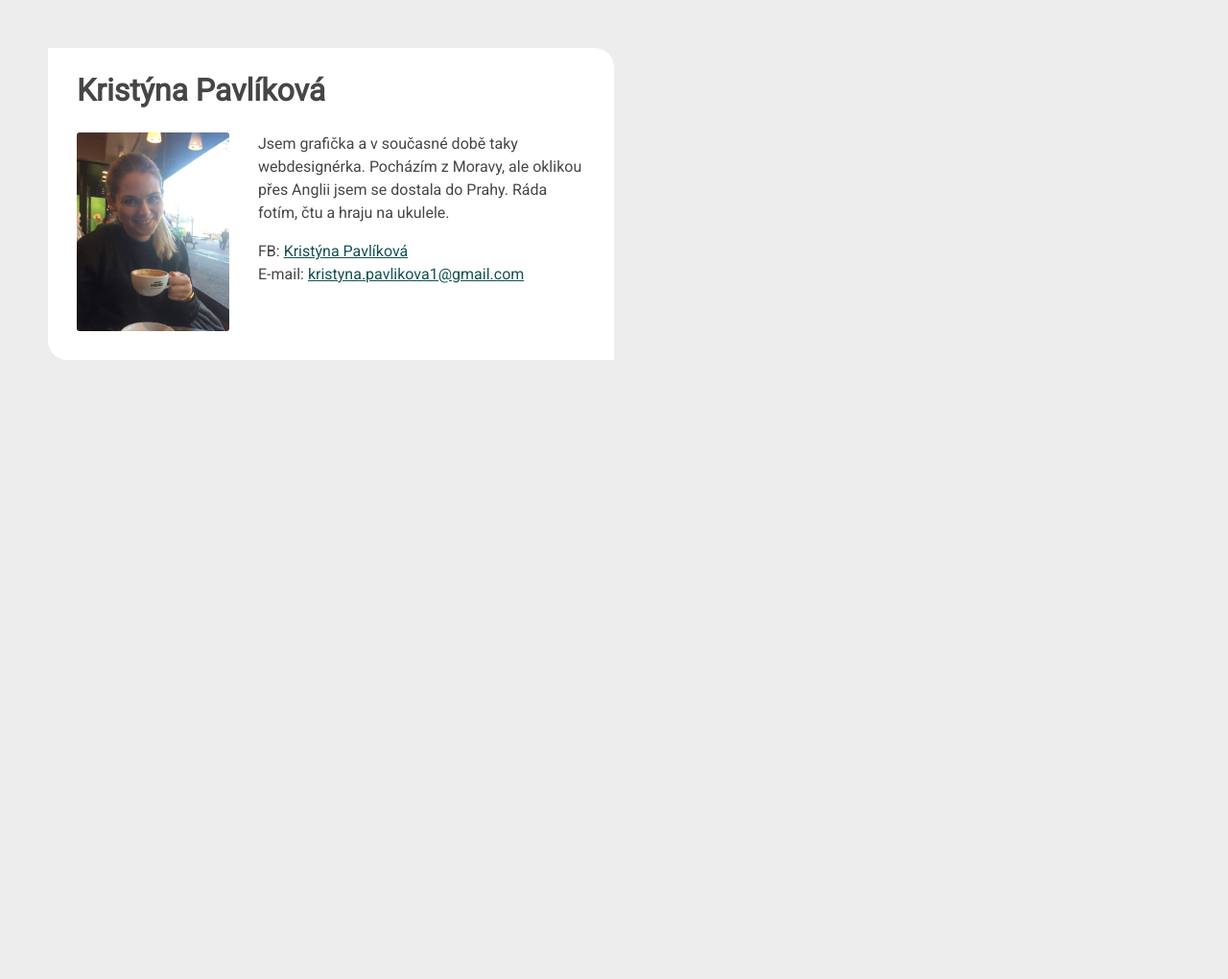
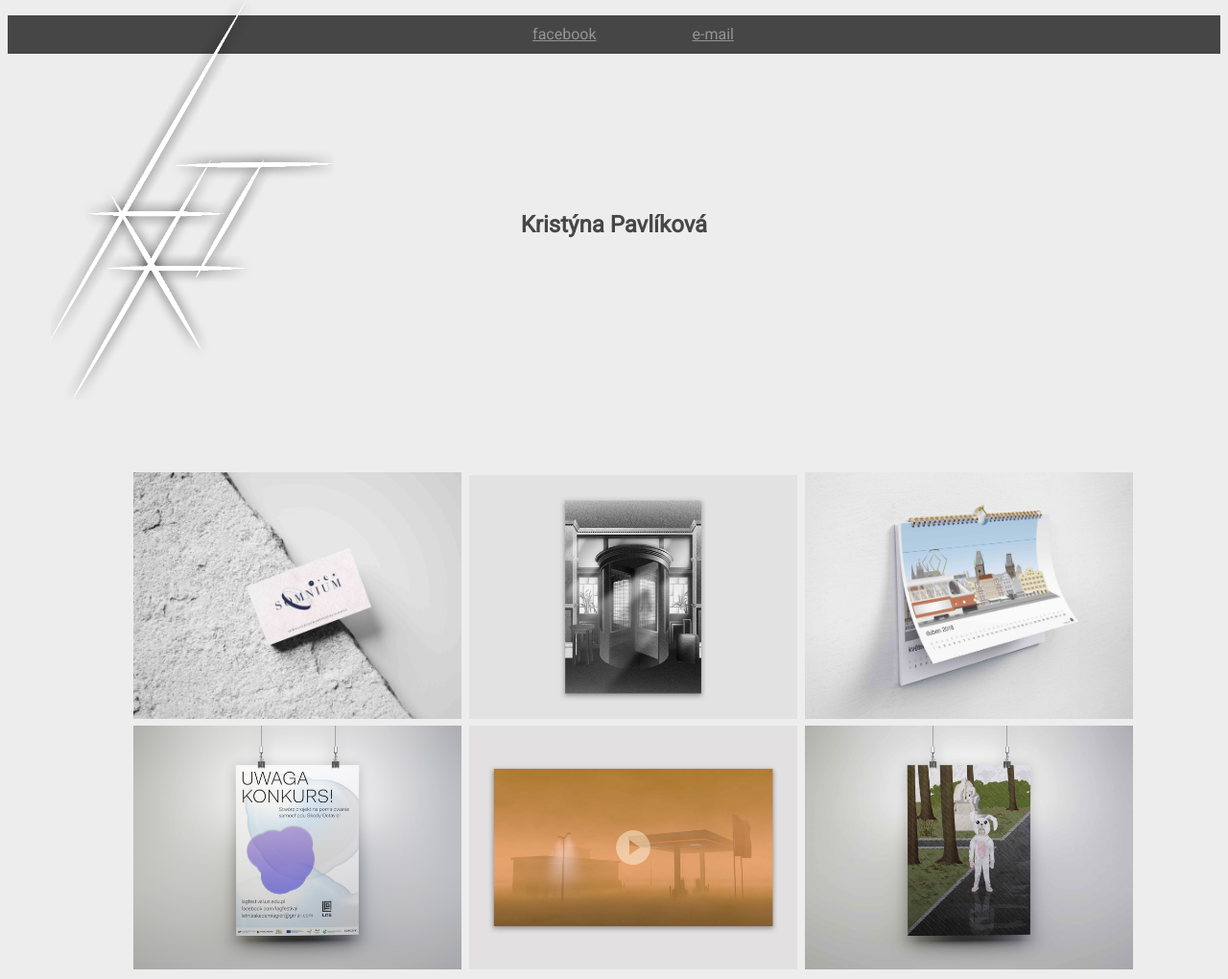
Before and after one commit to tvorimweb-2021-praha-jaro/du-01-vizitka-kristynapavl, a plain HTML site: page index.html in a window 1280 px wide. Shown: the whole page at 96% size. Before the commit the page ends 800 px from the top, so only its background shows below. Drawn offline with Linux system fonts and the light colour scheme; files that its build step writes are made by us from their sources; files whose address does not match are found by name.

Commit message:
Portfolio zkouška

```diff
--- a/index.html
+++ b/index.html
@@ -18,7 +18,7 @@ Tip: Webdesign In 4 Minutes https://jgthms.com/web-design-in-4-minutes/
 -->
 
 <!DOCTYPE html>
-<html lang="en">
+<html lang="cs">
 <head>
     <meta charset="UTF-8">
     <meta http-equiv="X-UA-Compatible" content="IE=edge">
@@ -33,21 +33,53 @@ Tip: Webdesign In 4 Minutes https://jgthms.com/web-design-in-4-minutes/
 </head>
 <body>
 
-<section class="boxik">
+<header>
+     <section class="kontakt">
+<ul>
+    <li><a href="https://www.facebook.com/kristyna.pavlik/"> facebook </a>
+    </li>
+    <li>
+        <a href="mailto:kristyna.pavlikova1@gmail.com"> e-mail</a>
+    </li>
+</ul>
+</section>
 
-    <h1>Kristýna Pavlíková</h1>
-    <img class="foto" src="foto/IMG_8656.jpeg" alt="fokta">
+  <h1>Kristýna Pavlíková</h1>
 
-    <p>Jsem grafička a v současné době taky webdesignérka. Pocházím z Moravy, ale oklikou přes Anglii jsem se dostala do Prahy.
+<img class="logo-kp" src="/Users/Kristyna/Desktop/czechitas/DU_01/du-01-vizitka-kristynapavl/foto/kp-01.png" alt="Logo">
+
+
+   <!-- <p>Jsem grafička a v současné době taky webdesignérka. Pocházím z Moravy, ale oklikou přes Anglii jsem se dostala do Prahy.
          Ráda fotím, čtu a hraju na ukulele.
 
-    </p>
+    </p>-->
 
-    <p>
-        FB: <a href="https://www.facebook.com/kristyna.pavlik/"> Kristýna Pavlíková</a><br>
-        E-mail: <a href="mailto: kristyna.pavlikova1@gmail.com"> kristyna.pavlikova1@gmail.com</a>
-        </p>
+</header>
 
+<section>
+<nav>
+<ul>
+    <il>
+        <a href="/Users/Kristyna/Desktop/czechitas/DU_01/du-01-vizitka-kristynapavl/somnium.html"><img class="somnium-nahled" src="foto/vizitka.jpg" alt="sominum"></a>
+
+    </il>
+    <il>
+        <img class="priscilla-nahled" src="foto/priscila.jpg" alt="Priscilla ilustrace">
+    </il>
+        <img class="kalendar_nahled" src="foto/Horizontal_Calendar_Mockup_2.jpg" alt="Ilistrace pro kalendář Města">
+    <il>
+        <img class="lag-nahled" src="foto/posteruwaga.jpg" alt="lag">
+    </il>
+    <il>
+        <img class="anim_video-nahled" src="foto/video.jpg" alt="animace">
+    </il>
+    <il>
+        <img class="ostrava-nahled" src="foto/poster1_ostrava.jpg" alt="Ilustrace Ostrava">
+    </il>
+</ul>
+</nav>
 </section>
+
+
 </body>
 </html>
--- a/style.css
+++ b/style.css
@@ -1,6 +1,31 @@
+html {
+    box-sizing: border-box;
+}
+
+*,
+*::before,
+*::after {
+    box-sizing: inherit;
+}
+
+.kontakt {text-align: center;
+    background-color: #464646;
+}
+
+
+.kontakt li {display: inline-block;
+    padding:  0.5rem 0;
+}
+
+.kontakt a {padding: 3rem;
+            color: #949494;
+
+}
+
 h1 {font-family: 'Roboto', sans-serif;
-    font-size: 32px;
-    margin: 0px 0px 20px 0px;
+    font-size: 24px;
+    margin: 10rem 0 3rem 0;
+    text-align: center;
     }
 
 body{color: #464646;
@@ -8,21 +33,20 @@ body{color: #464646;
     font-family: 'Roboto', sans-serif;
     font-size: 16px;
     line-height: 1.5;
-    margin: 0px; }
 
-.foto {width: 30%;
-    border-radius: 3px;
-    float: left;
-    margin: 0px 30px 30px 0px;
 }
 
-a {color:#145155}
 
-.boxik {background-color: white;
-        overflow: auto;
-        margin-top: 50px;
-        margin-left: 50px;
-        margin-right: 50%;
-        padding: 20px 30px 0px 30px;
-        border-radius: 0px 20px 0px 20px;
+.logo-kp {width: 30%;
+    border-radius: 3px;
+    margin: -21rem 1rem 1rem 0rem;
 }
+
+nav {text-align: center;
+
+}
+
+nav img {display: inline-block;
+         width: 28%;
+        margin: 0 0.1rem 0 0.1rem;
+    }
```
Also changed, not shown: foto/Horizontal_Calendar_Mockup_2.jpg (added), foto/kp-01.png (added), foto/poster1_ostrava.jpg (added), foto/posteruwaga.jpg (added), foto/priscila.jpg (added), foto/priscilla3-01.jpg (added), foto/video.jpg (added), foto/vizitka.jpg (added), somnium.html (added).
